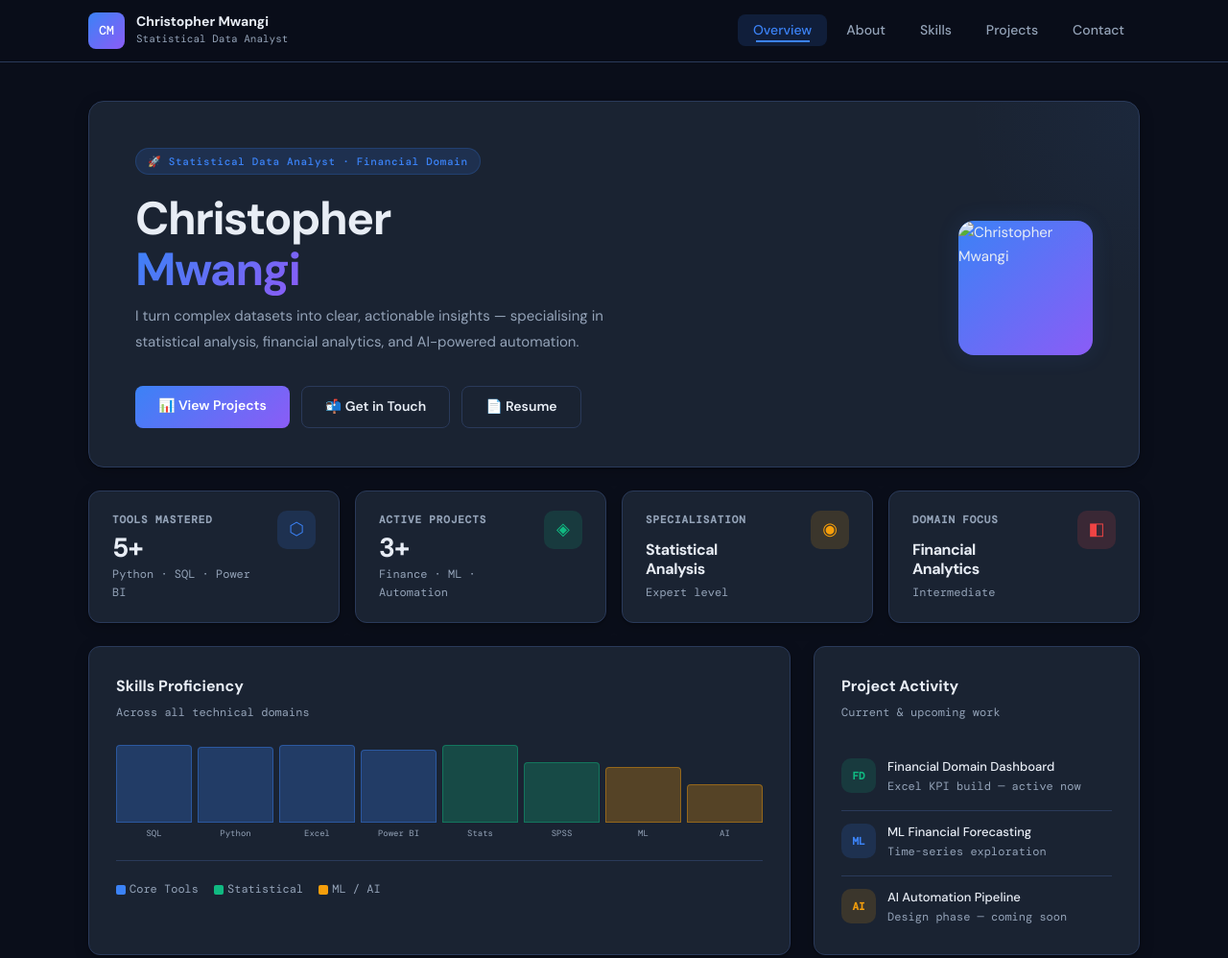
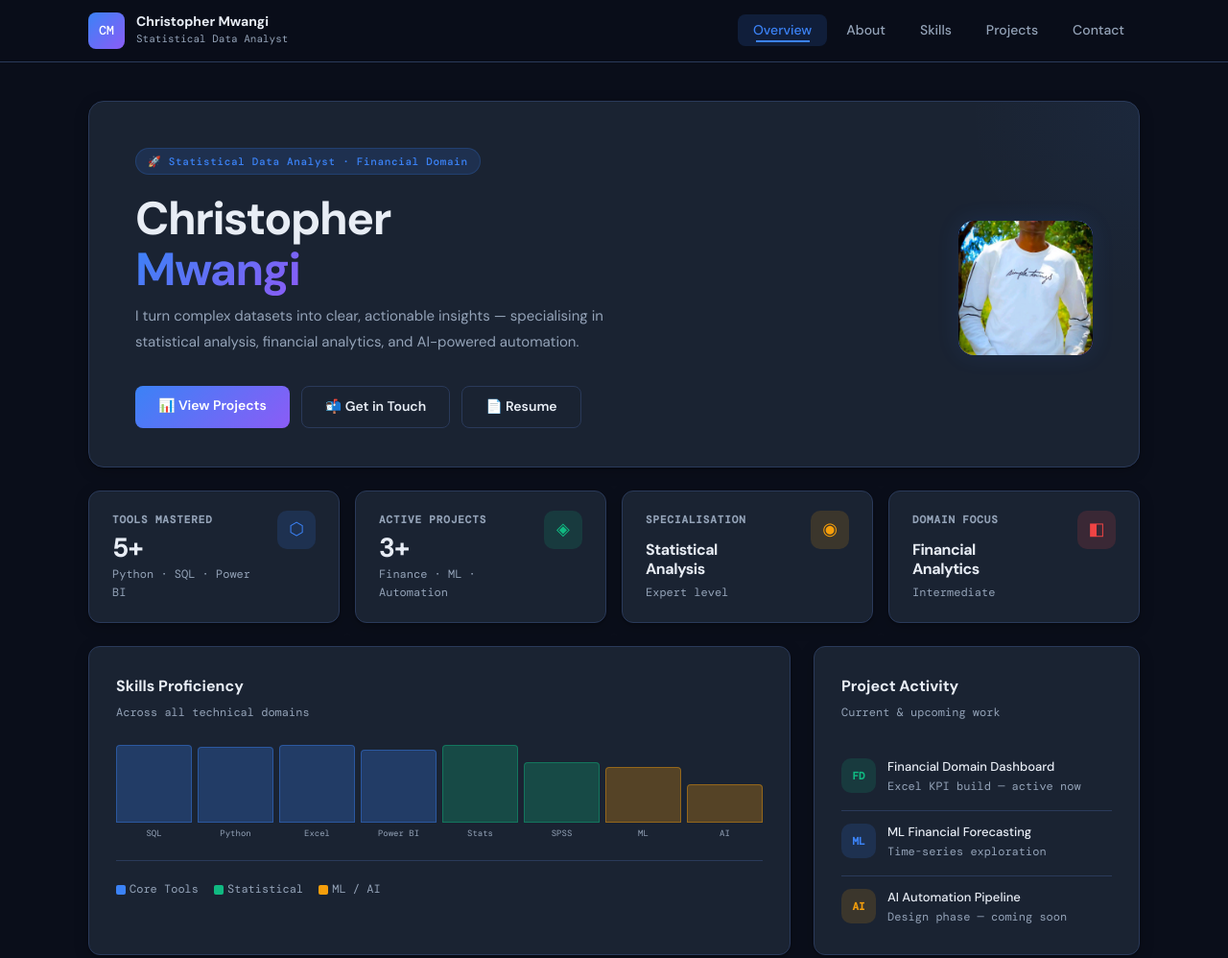
Before and after one commit to christophermwangi/christophermwangi.github.io, a plain HTML site: page index.html in a window 1280 px wide. Shown: the top 998 px of the page at 96% size. Drawn offline with nearby package versions, Linux system fonts and the light colour scheme.

Commit message:
Update profile image filename from jpg to jpeg

```diff
--- a/index.html
+++ b/index.html
@@ -993,8 +993,8 @@ footer a:hover {
         </div>
       </div>
       <div class="hero-avatar">
-        <!-- Replace 'profile.jpg' with your actual image filename -->
-        <img src="images/profile.jpg" alt="Christopher Mwangi"/>
+        <!-- Replace 'profile.jpeg' with your actual image filename -->
+        <img src="images/profile.jpeg" alt="Christopher Mwangi"/>
       </div>
     </div>
 
```
